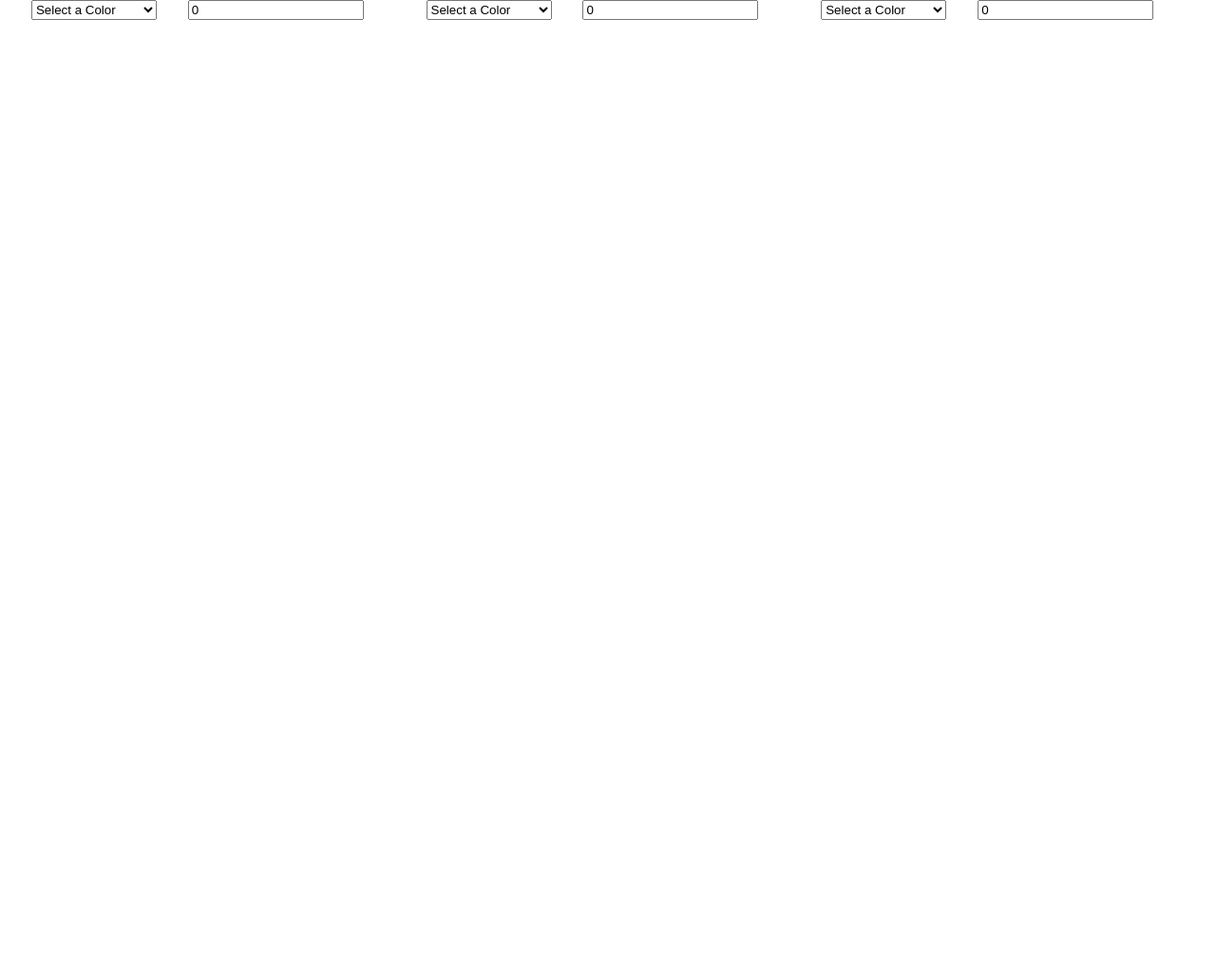
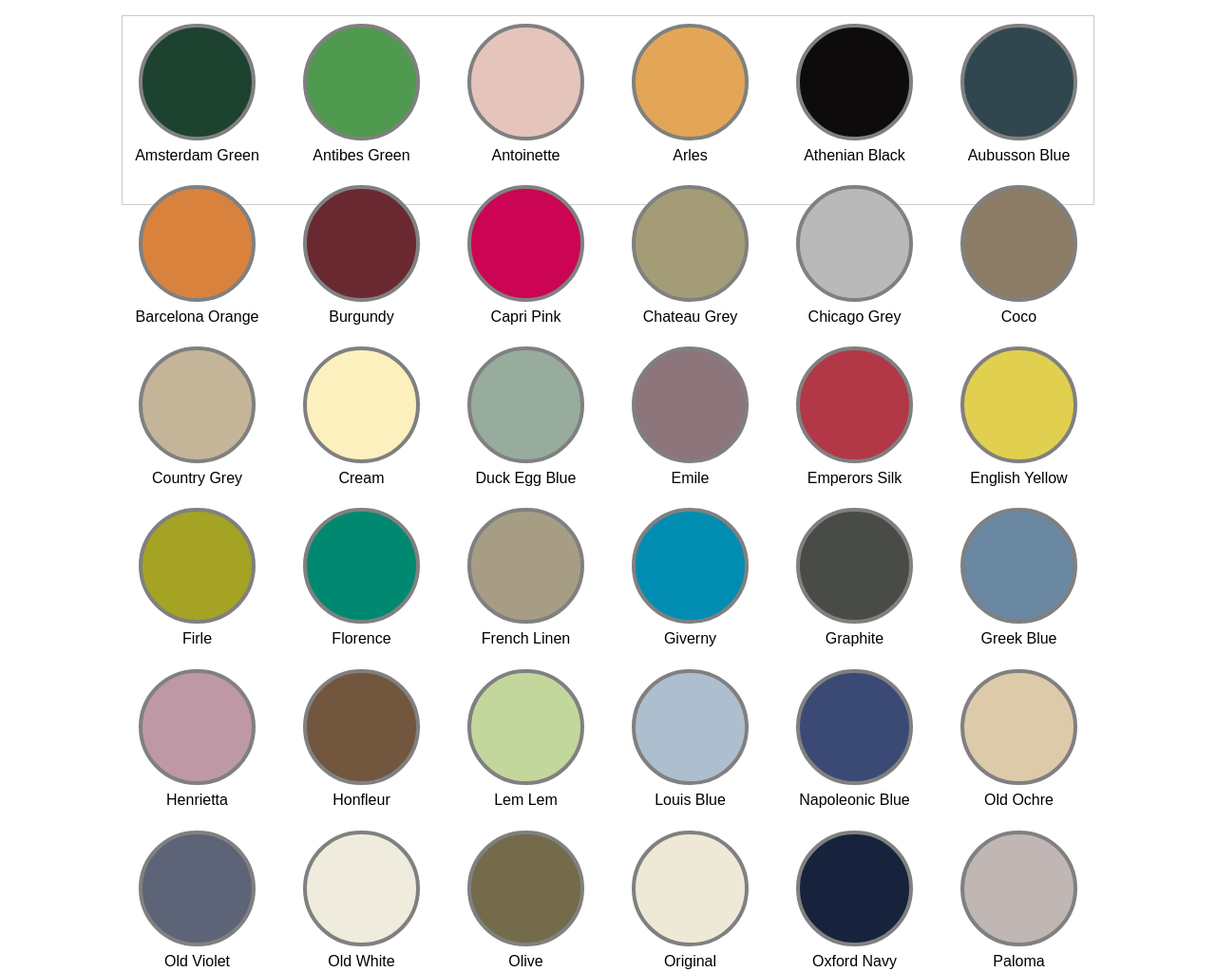
Before and after one commit to mtoulet/AnnySloan-Color-Mixer, a React app: page / in a window 1280 px wide. Shown: the top 1024 px of the page at 95% size. Before the commit the page ends 800 px from the top, so only its background shows below. Built offline with nearby package versions, Linux system fonts and the light colour scheme.

Commit message:
select color done startingg mix button slider

```diff
--- a/src/components/ColorBlender/index.js
+++ b/src/components/ColorBlender/index.js
@@ -1,12 +1,13 @@
 // == Import
 import { useState } from 'react';
-import SelectColor from 'src/components/SelectColor';
 import MixButton from 'src/components/MixButton';
 import MixedColor from 'src/components/MixedColor';
+import SelectColor2 from 'src/components/SelectColor2';
 import './styles.scss';
 
 // == Composant
 function ColorBlender() {
+  const [color, setColor] = useState({ color1: 'color1', color2: 'color2', color3: 'color3' });
   const [firstColorDose, setFirstColorDose] = useState(0);
   const [secondColorDose, setSecondColorDose] = useState(0);
   const [thirdColorDose, setThirdColorDose] = useState(0);
@@ -28,10 +29,8 @@ function ColorBlender() {
   };
   return (
     <div className="ColorBlender">
-      <SelectColor
-        handleColorClick={handleColorClick}
-      />
-      <MixButton />
+      <SelectColor2 handleColorClick={handleColorClick} color={color} setColor={setColor} />
+      <MixButton color={color} setColor={setColor} />
       <MixedColor />
     </div>
   );
--- a/src/components/ColorBlender/styles.scss
+++ b/src/components/ColorBlender/styles.scss
@@ -7,3 +7,11 @@
 .app img {
   max-width: 150px;
 }
+
+.ColorBlender {
+
+  margin: 1em auto;
+  height: 200px;
+  width: 80%;
+  border: 1px solid #ccc;
+}
--- a/src/components/MixButton/index.js
+++ b/src/components/MixButton/index.js
@@ -1,7 +1,21 @@
 import './styles.scss';
+import PropTypes from 'prop-types';
 
-const MixButton = () => {
+// recupere les données du stat (color) et yajoute une nouvelle valeur
+// (dose) via un slder par couleur
 
+function MixButton({ color }) {
+  return (
+    <div className="slider-selected-container">
+      <span className="slider-selected" style={{ backgroundColor: color.color1 }} />
+      <span className="slider-selected" style={{ backgroundColor: color.color2 }} />
+      <span className="slider-selected" style={{ backgroundColor: color.color3 }} />
+    </div>
+  );
+}
+
+MixButton.propTypes = {
+  color: PropTypes.object.isRequired,
 };
 
 export default MixButton;
--- a/src/components/MixButton/styles.scss
+++ b/src/components/MixButton/styles.scss
@@ -0,0 +1,17 @@
+.slider-selected-container{
+  display: flex;
+  flex-direction: column;
+  justify-content: space-between;
+  align-items: center;
+  width: 15%;
+  aspect-ratio: 1/1;
+  margin: auto;
+
+}
+.slider-selected {
+   aspect-ratio: 1/1;
+   height: 50%;
+   margin: .5rem auto;
+   border-radius: 50%;
+   border: solid 2px gray;
+ }
--- a/src/components/MixedColor/index.js
+++ b/src/components/MixedColor/index.js
@@ -1,7 +1,21 @@
 import './styles.scss';
+import PropTypes from 'prop-types';
 
-const MixedColor = () => {
+const testcolor = 'rgb(48,71,79)';
 
+function MixedColor(
+  { color },
+) {
+  const style = {
+    backgroundColor: testcolor,
+  };
+  return (
+    <div className="color-picker color" style={style}>
+      {color !== 'Select a Color' && <p>{color}</p>}
+    </div>
+  );
+}
+MixedColor.propTypes = {
+  color: PropTypes.string.isRequired,
 };
-
 export default MixedColor;
--- a/src/components/SelectColor/index.js
+++ /dev/null
@@ -1,32 +0,0 @@
-/* eslint-disable max-len */
-import './styles.scss';
-import { useState } from 'react';
-import PropTypes from 'prop-types';
-import SelectColor from './selectColor';
-
-function SelectColors(
-  {
-    handleColorClick,
-  },
-) {
-  const [color1, setColor1] = useState('Select a Color');
-  const [color2, setColor2] = useState('Select a Color');
-  const [color3, setColor3] = useState('Select a Color');
-  const [rgbColor1, setRgbColor1] = useState('rgb(185,185,185)');
-  const [rgbColor2, setRgbColor2] = useState('rgb(185,185,185)');
-  const [rgbColor3, setRgbColor3] = useState('rgb(185,185,185)');
-  return (
-    <div className="Color-list">
-      <SelectColor handleColorClick={handleColorClick} btnClass="color-picker-button-colorDoser1" color={color1} setColor={setColor1} rgbColor={rgbColor1} setRgbColor={setRgbColor1} />
-      <SelectColor handleColorClick={handleColorClick} btnClass="color-picker-button-colorDoser2" color={color2} setColor={setColor2} rgbColor={rgbColor2} setRgbColor={setRgbColor2} />
-      <SelectColor handleColorClick={handleColorClick} btnClass="color-picker-button-colorDoser3" color={color3} setColor={setColor3} rgbColor={rgbColor3} setRgbColor={setRgbColor3} />
-    </div>
-  );
-}
-
-SelectColors.propTypes = {
-  handleColorClick: PropTypes.func.isRequired,
-
-};
-
-export default SelectColors;
--- a/src/components/SelectColor/selectColor.js
+++ /dev/null
@@ -1,52 +0,0 @@
-import './styles.scss';
-import PropTypes from 'prop-types';
-import datas from 'src/data/data';
-
-function SelectColor(
-  {
-    handleColorClick,
-    color,
-    btnClass,
-    setColor,
-    setRgbColor,
-    rgbColor,
-  },
-) {
-  const style = {
-    backgroundColor: rgbColor,
-  };
-  return (
-    <>
-      <select
-        type="select"
-        defaultValue="Select a color"
-        onChange={(event) => {
-          setColor(event.target.value);
-          const rgbText = datas.find((data) => data.text === event.target.value);
-          setRgbColor(rgbText.value);
-        }}
-      >
-        {datas.map((data) => (
-          <option value={data.text} key={data.text} className="color-picker-item">{data.text}</option>
-        ))}
-      </select>
-      <div className="color-picker counter">
-        <input type="number" className={btnClass} onClick={(event) => handleColorClick(event)} defaultValue={0} />
-      </div>
-      <div className="color-picker color" style={style}>
-        {color !== 'Select a Color' && <p>{color}</p>}
-      </div>
-    </>
-  );
-}
-
-SelectColor.propTypes = {
-  handleColorClick: PropTypes.func.isRequired,
-  btnClass: PropTypes.string.isRequired,
-  color: PropTypes.string.isRequired,
-  setColor: PropTypes.func.isRequired,
-  setRgbColor: PropTypes.func.isRequired,
-  rgbColor: PropTypes.string.isRequired,
-};
-
-export default SelectColor;
--- a/src/components/SelectColor/styles.scss
+++ /dev/null
@@ -1,5 +0,0 @@
-.Color-list {
-    display: flex;
-    width: 100%;
-    justify-content: space-evenly;
-}
--- /dev/null
+++ b/src/components/SelectColor2/index.js
@@ -0,0 +1,41 @@
+/* eslint-disable max-len */
+import './styles.scss';
+import PropTypes from 'prop-types';
+import SelectColor from './selectColor';
+
+function SelectColors(
+  {
+    color,
+    setColor,
+  },
+) {
+  // rempli le state avec les couleurs selectionnées grace aux cliques (3 couleur max)
+  const handleClickColor = (event) => {
+    console.log('jentre dans le switch', event.target.style.backgroundColor);
+    if (color.color1 === 'color1') {
+      setColor({ color1: event.target.style.backgroundColor, color2: color.color2, color3: color.color3 });
+    }
+    else if (color.color2 === 'color2') {
+      setColor({ color1: color.color1, color2: event.target.style.backgroundColor, color3: color.color3 });
+    }
+    else if (color.color3 === 'color3') {
+      setColor({ color1: color.color1, color2: color.color2, color3: event.target.style.backgroundColor });
+    }
+    console.log(color);
+  };
+  return (
+    <div className="Color-list">
+      <SelectColor handleClickColor={handleClickColor} />
+    </div>
+  );
+}
+SelectColors.propTypes = {
+  setColor: PropTypes.func.isRequired,
+  color: PropTypes.shape({
+    color1: PropTypes.string.isRequired,
+    color2: PropTypes.string.isRequired,
+    color3: PropTypes.string.isRequired,
+  }).isRequired,
+};
+
+export default SelectColors;
--- /dev/null
+++ b/src/components/SelectColor2/selectColor.js
@@ -0,0 +1,26 @@
+import './styles.scss';
+import PropTypes from 'prop-types';
+import datas from 'src/data/data';
+
+function SelectColor(
+  {
+    handleClickColor,
+  },
+) {
+  return (
+    <div className="color-list">
+      {datas.map((data) => (
+        <div className="color-list-container" key={data.text}>
+          <div className="color-list-container__color" style={{ backgroundColor: data.value }} onClick={(event) => handleClickColor(event)} />
+          <span className="color-list-container__name">{data.text}</span>
+        </div>
+      ))}
+    </div>
+  );
+}
+
+SelectColor.propTypes = {
+  handleClickColor: PropTypes.func.isRequired,
+};
+
+export default SelectColor;
--- /dev/null
+++ b/src/components/SelectColor2/styles.scss
@@ -0,0 +1,32 @@
+
+.color-list{
+  display: flex;
+  flex-direction: row;
+  flex-wrap: wrap;
+  max-height: 60%;
+  margin: auto;
+  justify-content: space-around;
+  gap: 1rem;
+
+  &-container {
+    display: flex;
+    flex-direction: column;
+    justify-content: space-between;
+    align-items: center;
+    width: 15%;
+    aspect-ratio: 1/1;
+
+    &__name{
+    text-align: center;
+    height: 10%;
+    }
+
+    &__color{
+    aspect-ratio: 1/1;
+    height: 80%;
+    margin: .5rem auto;
+    border-radius: 50%;
+    border: solid 4px gray;
+    }
+  }
+}
--- a/src/data/data.js
+++ b/src/data/data.js
@@ -1,5 +1,4 @@
 const data = [
-  { text: 'Select a Color', value: '0' },
   { text: 'Amsterdam Green', value: 'rgb(29,66,48)' },
   { text: 'Antibes Green', value: 'rgb(80,154,79)' },
   { text: 'Antoinette', value: 'rgb(229,196,187)' },
```
